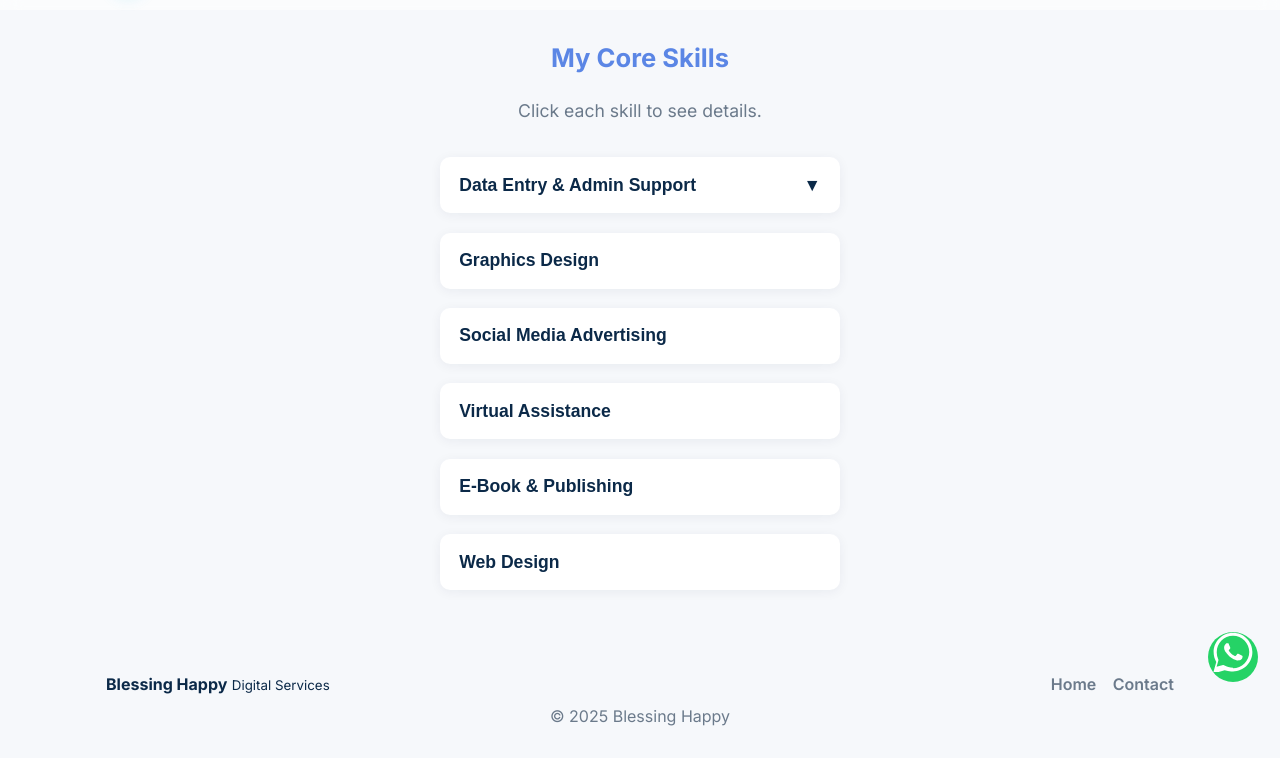
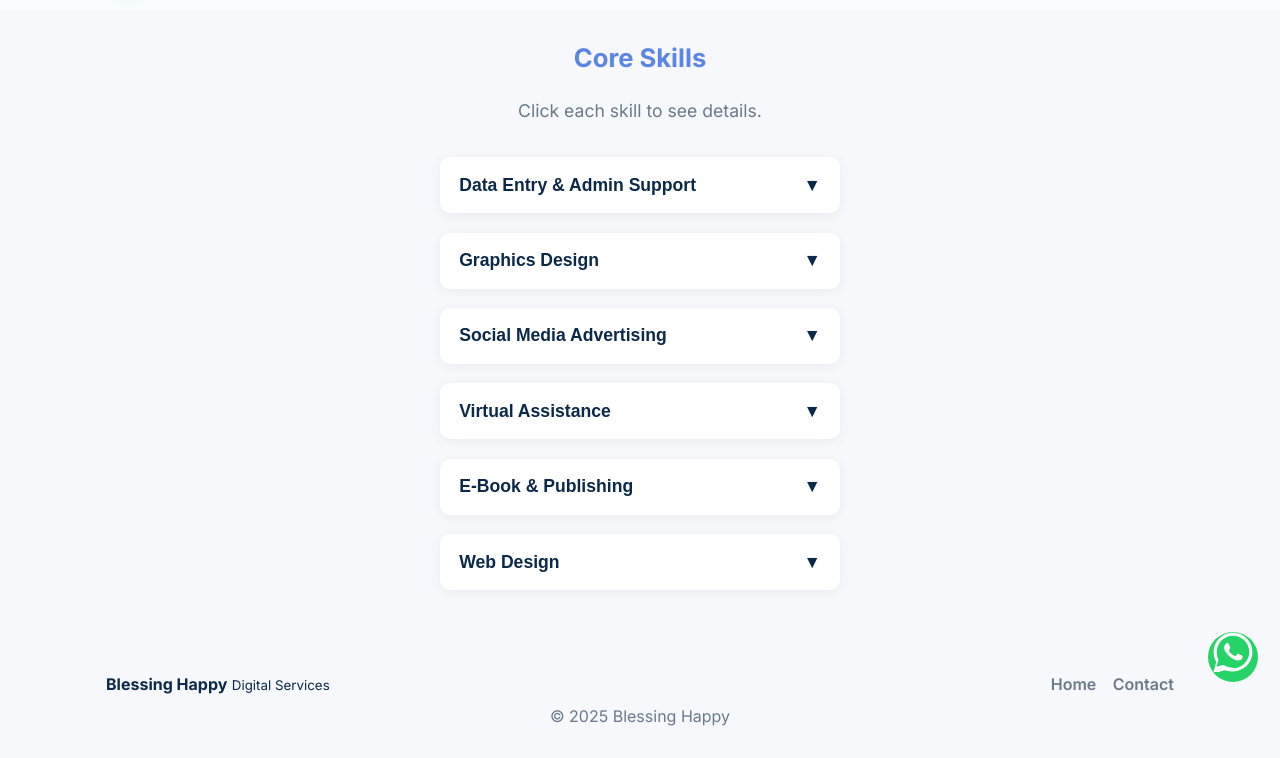
Before and after one commit to Softzee18/Portfolio, a plain HTML site: page skills.html in a window 1280 px wide. Shown: the part 58-816 px from the top of the page. Drawn offline with Linux system fonts and the light colour scheme.

Commit message:
Update skills.html

```diff
--- a/skills.html
+++ b/skills.html
@@ -60,7 +60,7 @@
   <main>
    <section class="section skills-section">
   <div class="container">
-    <h1 class="section-title">My Core Skills</h1>
+    <h1 class="section-title">Core Skills</h1>
     <p class="lead">Click each skill to see details.</p>
     <div class="accordion" id="skillsAccordion">
       <div class="accordion-item">
@@ -78,7 +78,7 @@
         </div>
       </div>
       <div class="accordion-item">
-        <button class="accordion-btn" aria-expanded="false">Graphics Design</button>
+        <button class="accordion-btn" aria-expanded="false">Graphics Design <span class="accordion-caret" aria-hidden="true">▼</span></button>
         <div class="accordion-panel">
           <ul>
             <li>Social media banners, flyers, ad creatives</li>
@@ -88,7 +88,7 @@
         </div>
       </div>
       <div class="accordion-item">
-        <button class="accordion-btn" aria-expanded="false">Social Media Advertising</button>
+        <button class="accordion-btn" aria-expanded="false">Social Media Advertising <span class="accordion-caret" aria-hidden="true">▼</span></button>
         <div class="accordion-panel">
           <ul>
             <li>Ad creative + copywriting</li>
@@ -100,7 +100,7 @@
         </div>
       </div>
       <div class="accordion-item">
-        <button class="accordion-btn" aria-expanded="false">Virtual Assistance</button>
+        <button class="accordion-btn" aria-expanded="false">Virtual Assistance <span class="accordion-caret" aria-hidden="true">▼</span></button>
         <div class="accordion-panel">
           <ul>
             <li>Appointment booking, client follow-ups</li>
@@ -111,7 +111,8 @@
         </div>
       </div>
       <div class="accordion-item">
-        <button class="accordion-btn" aria-expanded="false">E-Book & Publishing</button>
+        <button class="accordion-btn" aria-expanded="false">E-Book & Publishing <span class="accordion-caret" aria-hidden="true">▼</span>
+        </button>
         <div class="accordion-panel">
           <ul>
             <li>Design Book Covers of any type</li>
@@ -122,7 +123,8 @@
         </div>
       </div>
       <div class="accordion-item">
-        <button class="accordion-btn" aria-expanded="false">Web Design</button>
+        <button class="accordion-btn" aria-expanded="false">Web Design  <span class="accordion-caret" aria-hidden="true">▼</span>
+        </button>
         <div class="accordion-panel">
           <ul>
             <li>Website design & development</li>
```
